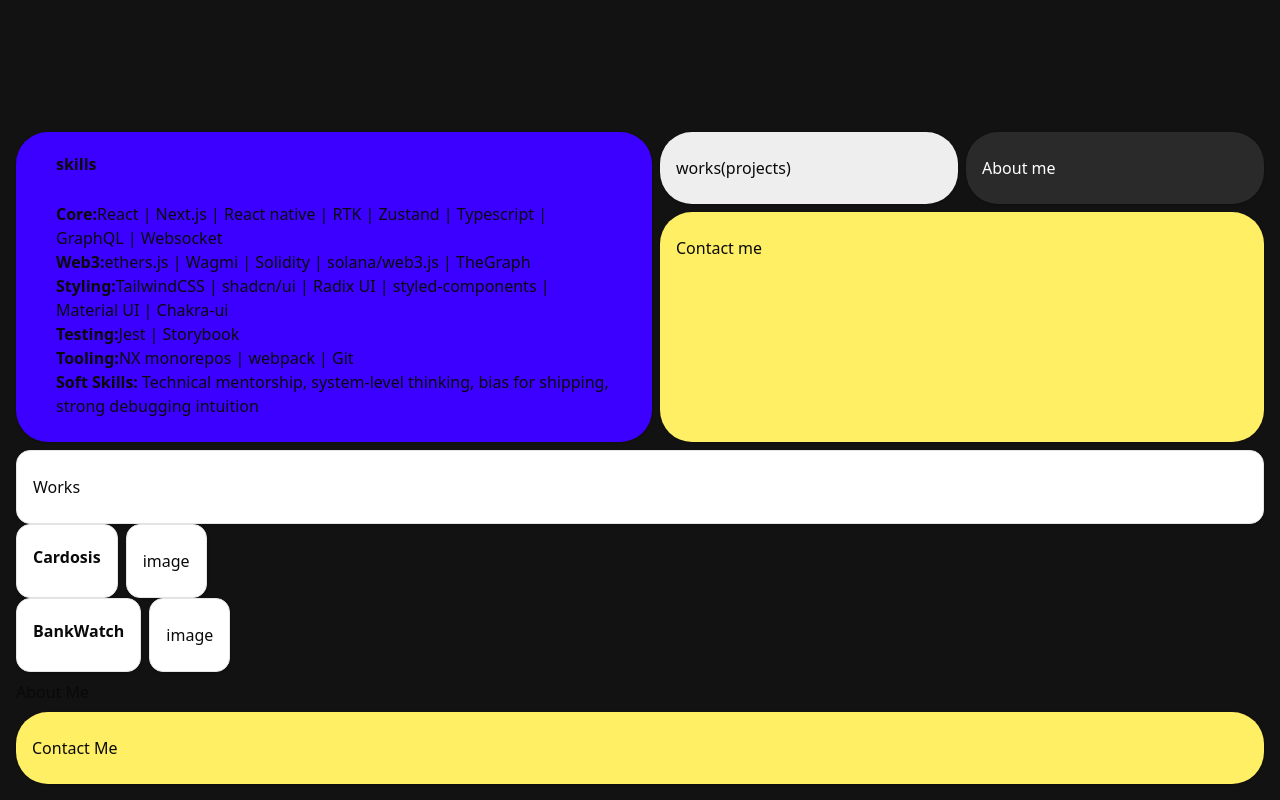
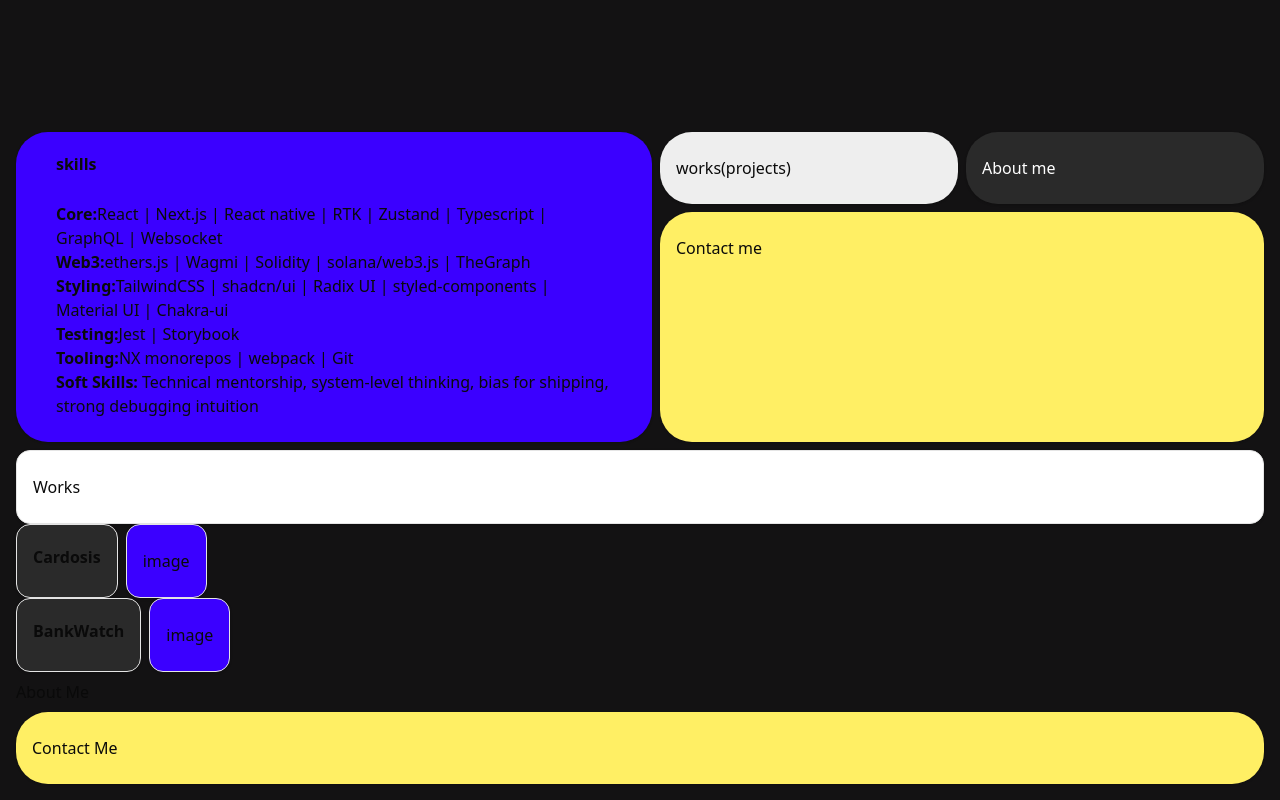
Before and after one commit to Stasn13/Portfolio, a Next.js app: page / in a window 1280 px wide. Shown: the part 374-1174 px from the top of the page. Built offline with nearby package versions, Linux system fonts and the light colour scheme.

Commit message:
update colors

```diff
--- a/src/app/page.tsx
+++ b/src/app/page.tsx
@@ -73,10 +73,10 @@ export default function Home() {
         </Card>
         {projects.map((project) => (
           <div className="flex gap-2">
-            <Card>
+            <Card className="bg-background-card-3">
               <CardTitle>{project.name}</CardTitle>
             </Card>
-            <Card>image</Card>
+            <Card className="bg-background-card-1">image</Card>
           </div>
         ))}
       </section>
```
